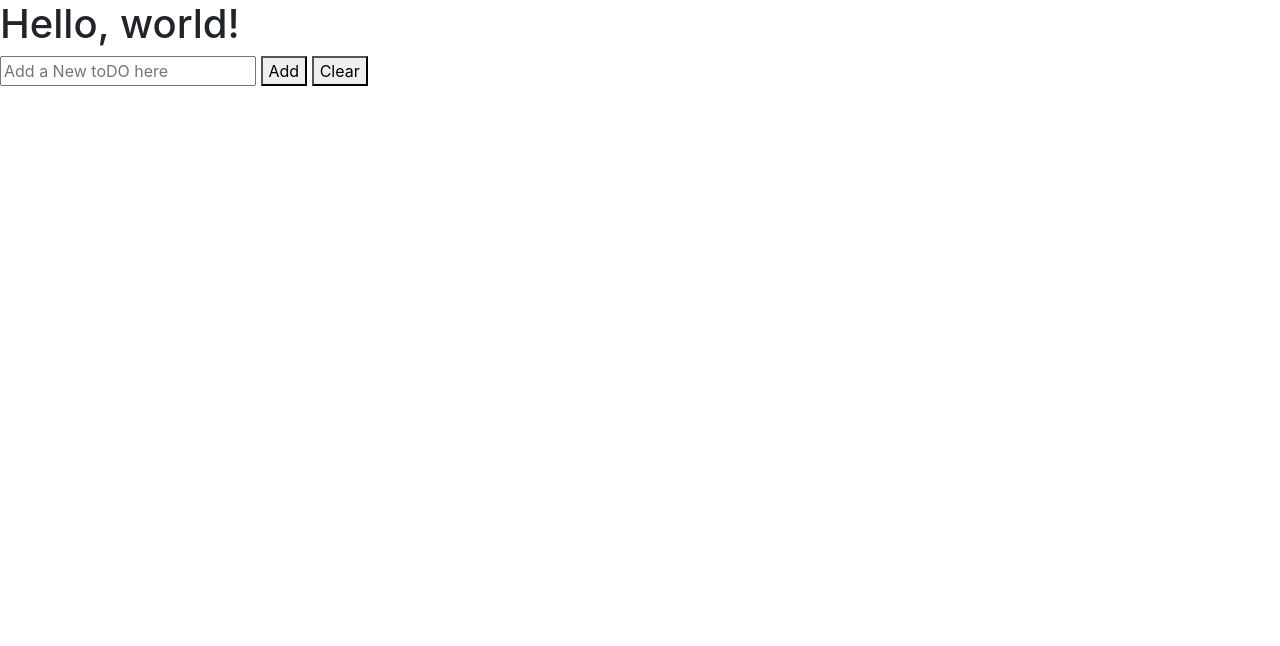
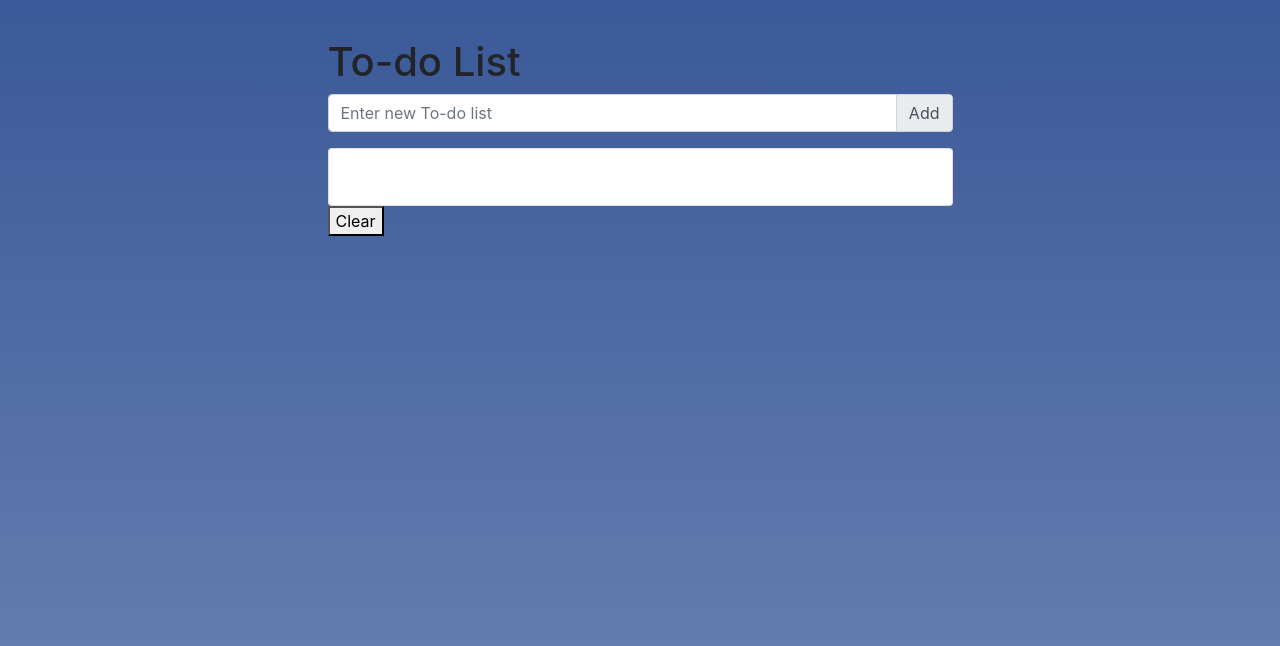
Before and after one commit to Caleb-Omoijuanfo/todoList, a plain HTML site: page index.html in a window 1280 px wide. Drawn offline with nearby package versions, Linux system fonts and the light colour scheme.

Commit message:
New layout

```diff
--- a/index.html
+++ b/index.html
@@ -11,34 +11,58 @@
     <link rel="stylesheet" type="text/css" href="style.css">
     <!-- Roboto font -->
     <link href="https://fonts.googleapis.com/css?family=Roboto" rel="stylesheet">
+    <!-- font awesome -->
+    <link href="//netdna.bootstrapcdn.com/font-awesome/4.3.1/css/font-awesome.css" rel="stylesheet">
 
     <title>todoAPP</title>
     <script src="https://kit.fontawesome.com/15d5694a8d.js"></script>
   </head>
   <body>
-    <h1>Hello, world!</h1>
 
-    <input type="text" name="" value="" placeholder="Add a New toDO here">
-    <button type="button" name="button">Add</button>
-    <button id="secondButton" type="button" name="button">Clear</button>
 
-    <ul>
-      <!-- Lists are added here -->
-    </ul>
+    <div class="container-fluid">
+      <div class="app" style="width: 50%">
+        <h1>To-do List</h1>
 
+        <div class="input-group mb-3">
+          <input type="text" class="form-control" placeholder="Enter new To-do list" aria-label="Recipient's username" aria-describedby="basic-addon2">
+          <div class="input-group-append">
+            <span class="input-group-text" id="basic-addon2" style="cursor: pointer">Add</span>
+          </div>
+        </div>
+
+        <div class="card">
+          <div class="card-body">
+            <ul>
+              <!-- Lists are added here -->
+            </ul>
+          </div>
+        </div>
+
+        <button id="clearButton" type="button" name="button">Clear</button>
+      </div>
+
+    </div>
 
     <script type="text/javascript">
 
-      //delete a todo list
+      //delete a todo list..
       const deleteTodo = (i) => {
         i.addEventListener("click", (event) => {
           i.parentElement.remove();
-          event.stopPropagationn();
+          event.stopPropagation();
         })
       };
 
+      //Strikethrough completed todo list..
+      const doneTodo = (l) => {
+        l.addEventListener("click", () => {
+          l.style.textDecoration = "line-through";
+        });
+      };
+
       let ul = document.querySelector("ul");
-      let button = document.querySelector("button");
+      let button = document.getElementById("basic-addon2")
       let clearButton = document.getElementById('secondButton');
 
       button.addEventListener("click", () => {
@@ -47,15 +71,18 @@
         let list = document.createElement("li");
         let content = document.createTextNode(input.value);
         let span = document.createElement("span");
+        let checkButton = document.createElement("input");
+        checkButton.type = "checkbox";
 
         let icon = document.createElement("i");
-        icon.setAttribute("class", "fas fa-trash");
+        icon.setAttribute("class", "fas fa-window-close");
         if (input.value == ""){
           alert("You must enter something");
         }else {
           ul.appendChild(list);
           span.appendChild(content);
           span.appendChild(icon);
+          span.appendChild(checkButton);
           list.appendChild(span);
 
           //clear the value of the input after clicking the button
@@ -63,6 +90,7 @@
         }
 
         deleteTodo(icon);
+        doneTodo(list);
       });
     </script>
 
--- a/style.css
+++ b/style.css
@@ -1,13 +1,55 @@
+html {
+  background-image: linear-gradient(#3b5998, #6d84b4);
+  height: 100%;
+  background-repeat: no-repeat;
+  background-size: auto;
+}
+
+body {
+  background-image: linear-gradient(#3b5998, #6d84b4);
+  height: 100%;
+  background-repeat: no-repeat;
+  background-size: auto;
+}
+
+.container-fluid {
+  display: flex;
+  justify-content: center;
+}
+
+.app {
+  margin-top: 3%;
+}
+
 span {
   position: relative;
   padding-left: 20px;
 }
 
+input[type=checkbox] {
+  position: absolute;
+  left: 0;
+  top: 5px;
+}
+
 i {
   position: absolute;
-  left: 0;
+  padding-left: 5px;
 }
 
 ul {
   list-style-type: none;
 }
+
+/* Mobile optimisation */
+@media screen and (max-width: 700px) {
+  .app {
+    width: 100% !important;
+  }
+}
+
+@media screen and (max-width: 1024px) and (min-width: 760px ) {
+  .app {
+    width: 100% !important;
+  }
+}
```
